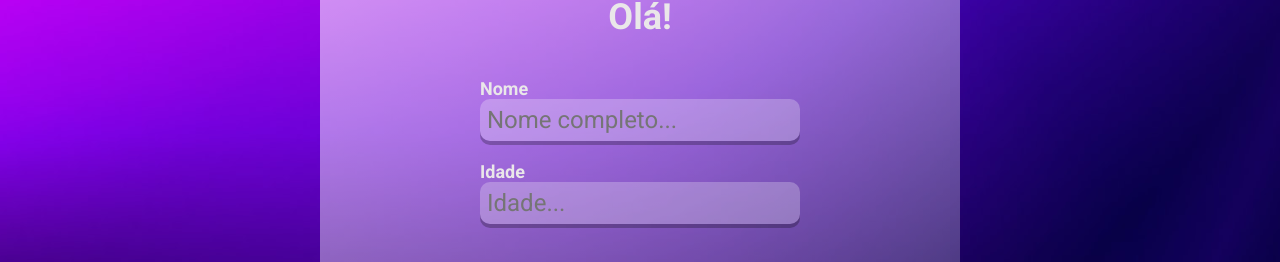
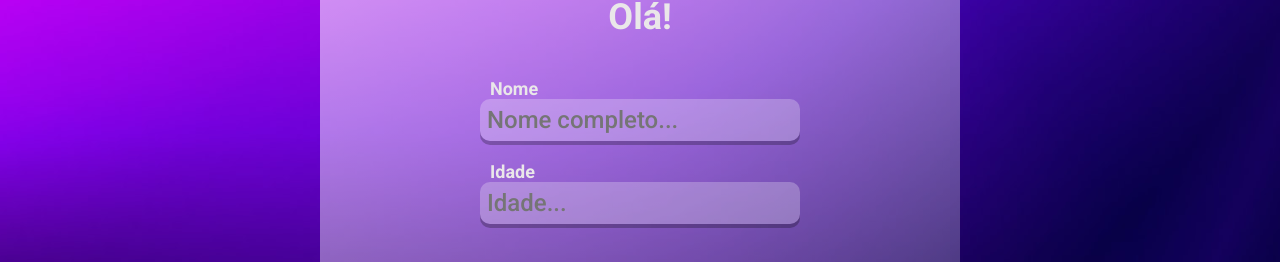
Before and after one commit to EduardoMatos08/project-react, a React (Create React App) app: page / in a window 1280 px wide. Shown: the part 351-613 px from the top of the page. Built offline with nearby package versions, Linux system fonts and the light colour scheme.

Commit message:
alterações de estilização

```diff
--- a/src/styles.js
+++ b/src/styles.js
@@ -42,6 +42,7 @@ export const H1 = styled.h1 `
 export const DivInput = styled.div ``;
 
 export const InputLabel = styled.p `
+    margin-left: 10px;
     color: #EAE7E9;
     font-weight: 600;
     font-size: 18px;
@@ -49,7 +50,7 @@ export const InputLabel = styled.p `
 
 export const Input = styled.input `
     font-size: 24px;
-    font-weight: 400;
+    font-weight: 500;
     padding: 7px;
     border-radius: 10px;
     border: none;
@@ -80,6 +81,4 @@ export const Button = styled.button `
     cursor: pointer;
 `;
 
-export const ArrowImg = styled.img `
-
-`;
+export const ArrowImg = styled.img ``;
```
